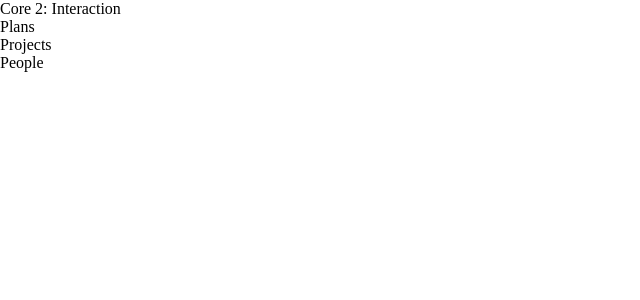
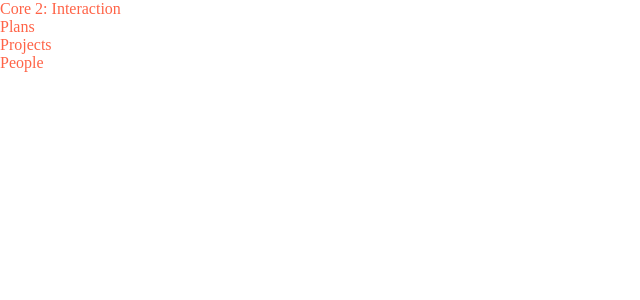
Before and after one commit to core-interaction-s23/core-interaction-s23.github.io, a Jekyll site: the page built from index.html, in a window 1280 px wide. Shown: the top 300 px of the page, without its empty margins (0-640 px from the left). Built offline with Jekyll 4.4.1, drawn with Linux system fonts in a browser that asks for light colours.

Commit message:
Get main SCSS file rendering.

```diff
--- a/_layouts/default.html
+++ b/_layouts/default.html
@@ -4,6 +4,7 @@
 		<meta content="initial-scale=1, width=device-width, viewport-fit=cover" name="viewport">
 		<title>{{ page.title }}</title>
 		<link href="/assets/styles/reset.css" rel="stylesheet">
+		<link href="/assets/styles/main.css" rel="stylesheet">
 		<script src="/assets/scripts/main.js"></script>
 	</head>
 	<body>
--- /dev/null
+++ b/assets/styles/main.scss
@@ -0,0 +1,9 @@
+---
+# Front-matter to make Jekyll process this file (render to CSS).
+---
+
+
+
+body {
+	color: tomato; /* Testing. */
+}
```
